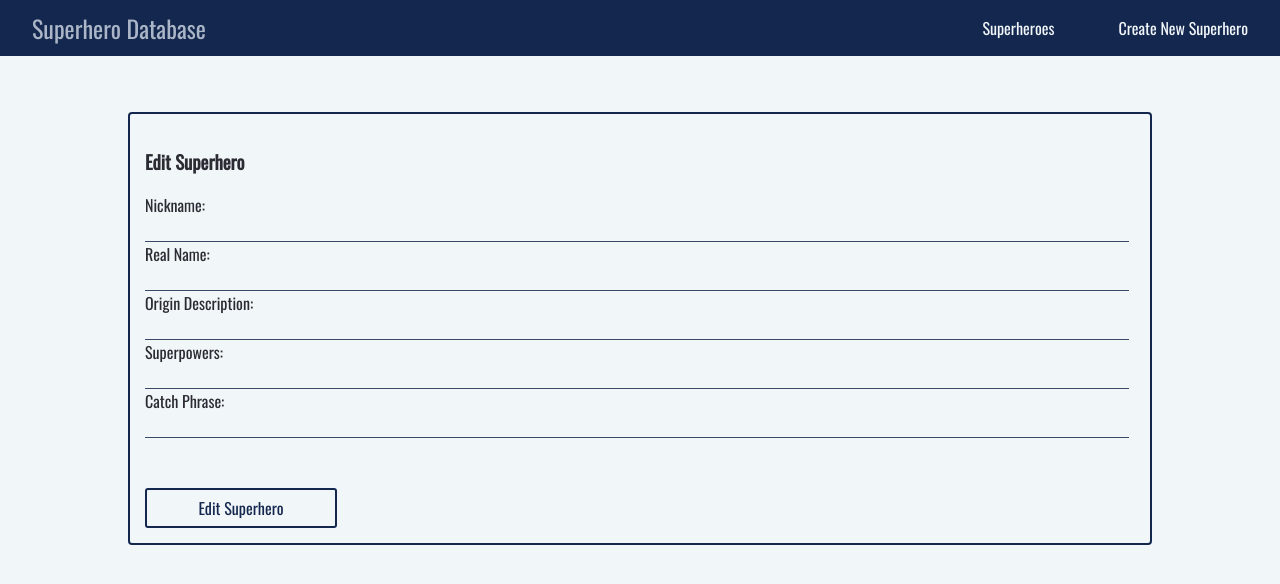
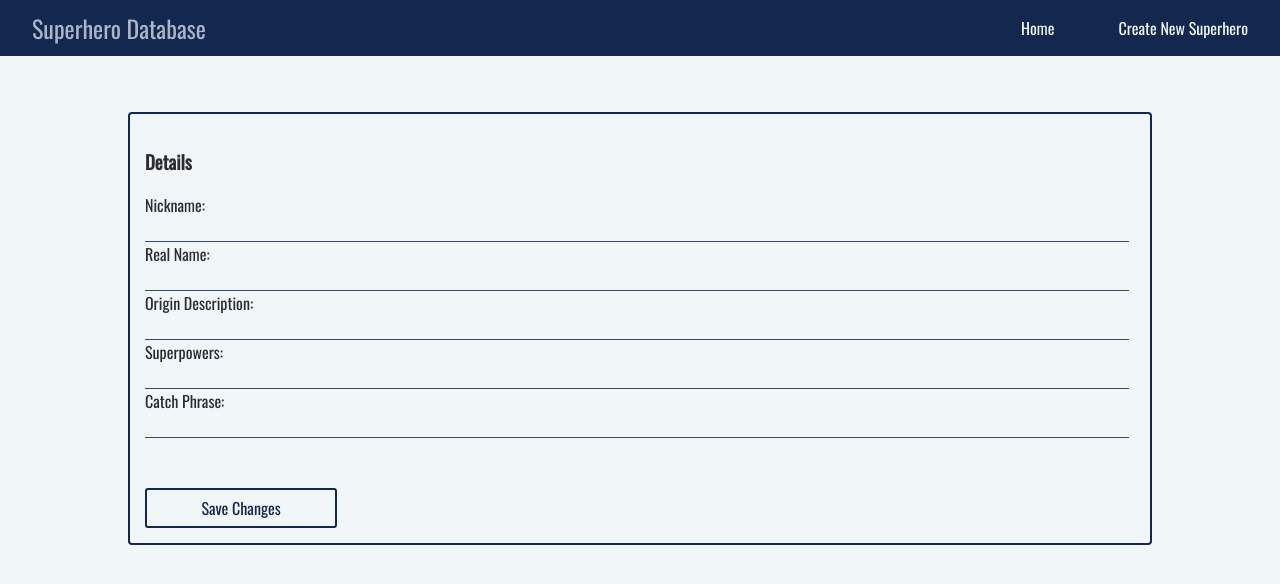
Before and after one commit to n4d114-k/Superhero_Database, a React (Create React App) app in the folder client/: page /edit/1 in a window 1280 px wide. Shown: the top 584 px of the page. Built offline with nearby package versions, Linux system fonts and the light colour scheme; no server answers.

Commit message:
add details page

```diff
--- a/client/package.json
+++ b/client/package.json
@@ -9,6 +9,7 @@
     "axios": "^0.21.0",
     "react": "^17.0.1",
     "react-dom": "^17.0.1",
+    "react-paginate": "^6.5.0",
     "react-router": "^5.2.0",
     "react-router-dom": "^5.2.0",
     "react-scripts": "4.0.0",
--- a/client/src/components/edit-superhero.component.js
+++ b/client/src/components/edit-superhero.component.js
@@ -102,7 +102,7 @@ export default class EditSuperhero extends Component {
   render() {
     return (
     <div className="superhero-form edit-superhero">
-      <h3>Edit Superhero</h3>
+      <h3>Details</h3>
 
       <form onSubmit={this.onSubmit}>
 
@@ -152,7 +152,7 @@ export default class EditSuperhero extends Component {
         </div>
 
         <div>
-          <input className="button button-blue" type="submit" value="Edit Superhero" />
+          <input className="button button-blue" type="submit" value="Save Changes" />
         </div>
 
       </form>
--- a/client/src/components/navbar.component.js
+++ b/client/src/components/navbar.component.js
@@ -8,10 +8,10 @@ export default class Navbar extends Component {
       <nav>
         <h1 className="main">Superhero Database</h1>
         <ul>
-          <li className="navbar-item">
-            <Link to="/">Superheroes</Link>
+          <li>
+            <Link to="/">Home</Link>
           </li>
-          <li className="navbar-item">
+          <li>
             <Link to="/create">Create New Superhero</Link>
           </li>
         </ul>
--- a/client/src/components/superheroes-list.component.js
+++ b/client/src/components/superheroes-list.component.js
@@ -10,7 +10,7 @@ const Superhero = props => (
     <td>{props.superhero.superpowers}</td>
     <td>{props.superhero.catch_phrase.split(',')}</td>
     <td className="buttons">
-      <Link className="button button-green" to={"/edit/"+props.superhero._id}>edit</Link><button className="button button-red" onClick={() => { props.deleteSuperhero(props.superhero._id) }}>delete</button>
+      <Link className="button button-green" to={"/edit/"+props.superhero._id}>details</Link><button className="button button-red" onClick={() => { props.deleteSuperhero(props.superhero._id) }}>delete</button>
     </td>
   </tr>
 )
--- a/client/src/index.css
+++ b/client/src/index.css
@@ -50,6 +50,11 @@ nav ul li {
 nav a {
   color: var(--white);
   text-decoration: none;
+}
+
+nav a:hover {
+  color: white;
+  text-decoration: underline;
 }
 
 /* Superheroes List styles */
```
Also changed, not shown: 1 other file (tests, documents, lock files or other folders).
